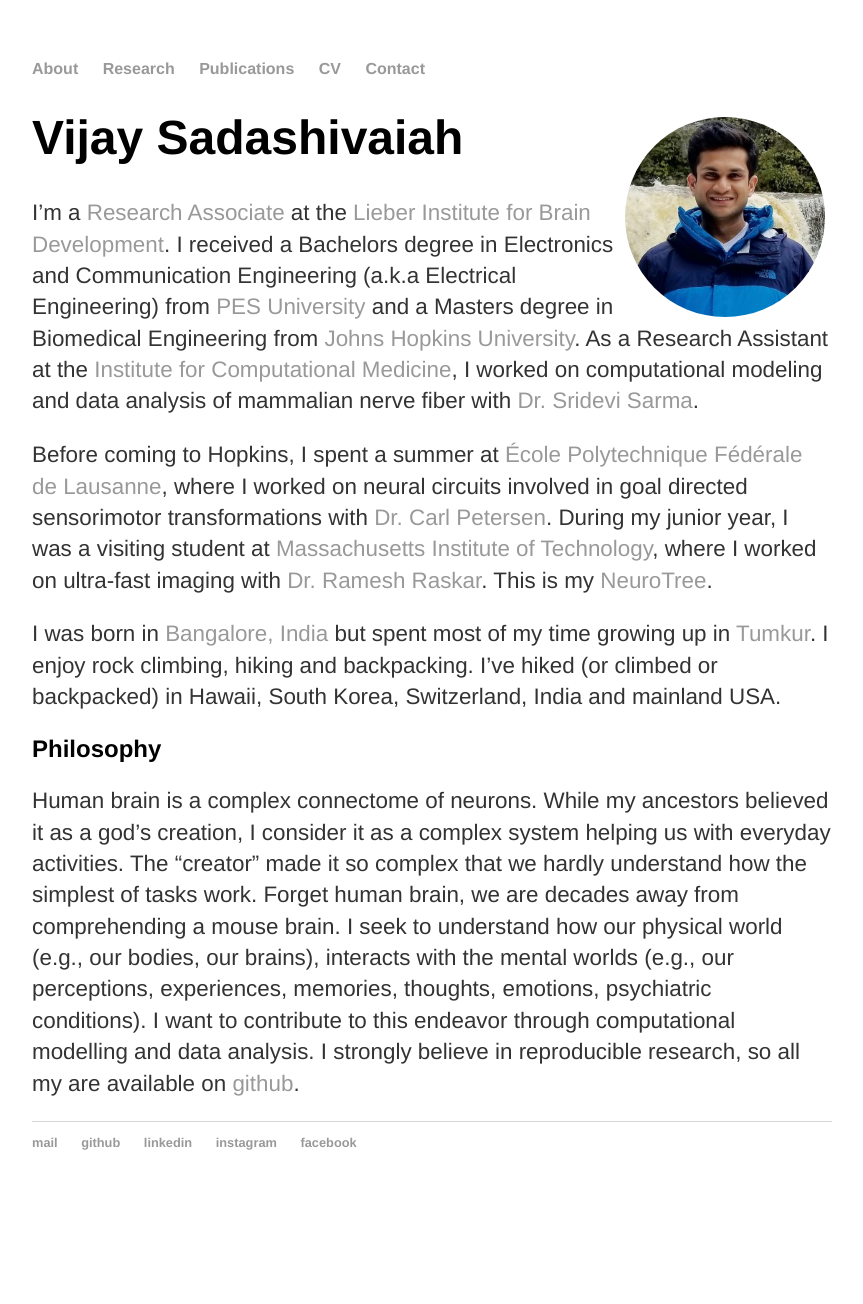
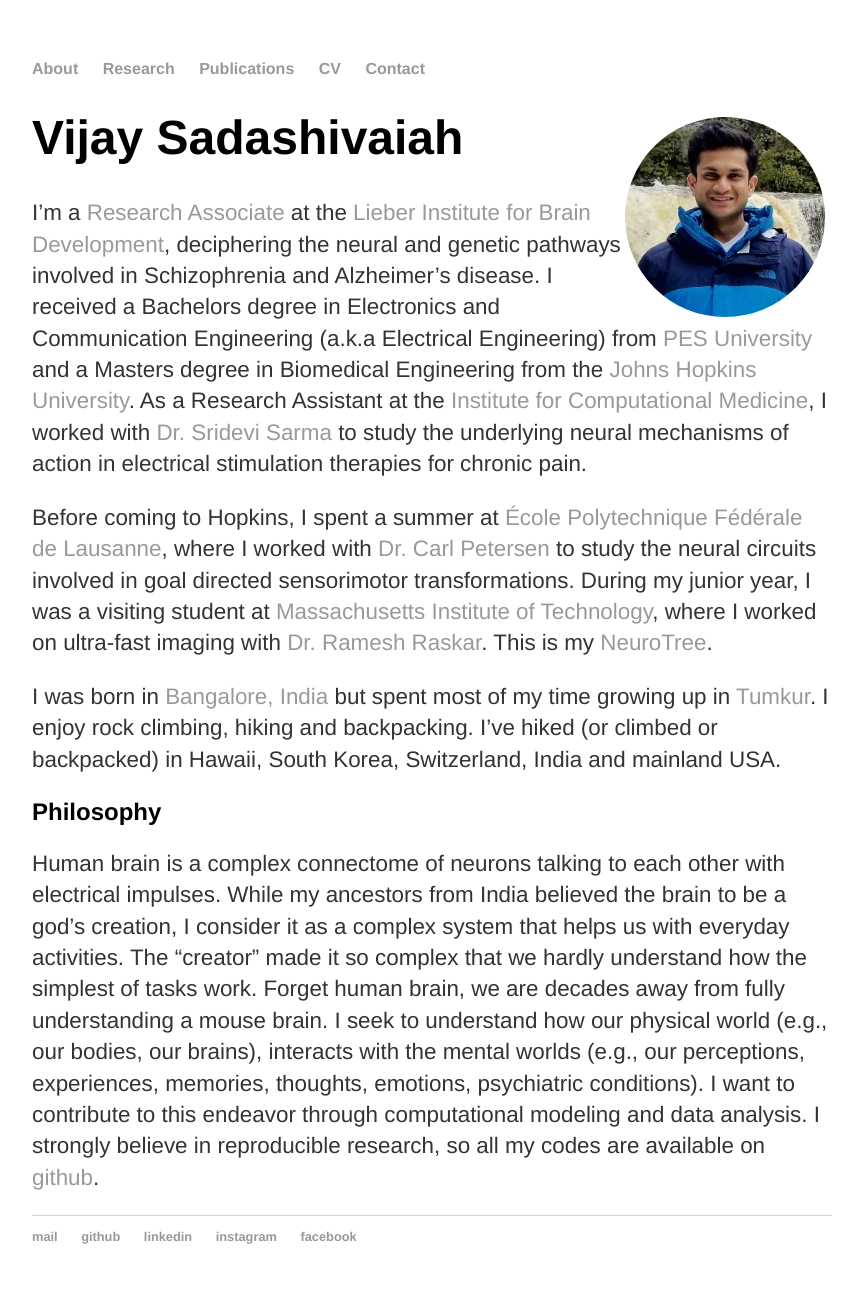
Before and after one commit to vjysd/vjysd.github.io, a Jekyll site: the page built from index.md, in a window 1280 px wide. Shown: the whole page, without its empty margins (208-1071 px from the left). Built offline with Jekyll 4.4.1, drawn with Linux system fonts in a browser that asks for light colours; comment, search, counter and statistics services are not loaded; before the commit the page ends 1210 px from its top, so only the background shows below that.

Commit message:
Updated bio

```diff
--- a/index.md
+++ b/index.md
@@ -7,12 +7,12 @@ title: Vijay Sadashivaiah
 
 # Vijay Sadashivaiah
 
-I&rsquo;m a [Research Associate](https://www.libd.org/team/vijay-sadashivaiah/) at the [Lieber Institute for Brain Development](https://www.libd.org/). I received a Bachelors degree in Electronics and Communication Engineering (a.k.a Electrical Engineering) from [PES University](https://pes.edu) and a Masters degree in Biomedical Engineering from [Johns Hopkins University](https://jhu.edu). As a Research Assistant at the [Institute for Computational Medicine](https://icm.jhu.edu), I worked on computational modeling and data analysis of mammalian nerve fiber with [Dr. Sridevi Sarma](https://sarmalab.icm.jhu.edu/people/sridevi-sarma-pi/).
+I&rsquo;m a [Research Associate](https://www.libd.org/team/vijay-sadashivaiah/) at the [Lieber Institute for Brain Development](https://www.libd.org/), deciphering the neural and genetic pathways involved in Schizophrenia and Alzheimer's disease. I received a Bachelors degree in Electronics and Communication Engineering (a.k.a Electrical Engineering) from [PES University](https://pes.edu) and a Masters degree in Biomedical Engineering from the [Johns Hopkins University](https://jhu.edu). As a Research Assistant at the [Institute for Computational Medicine](https://icm.jhu.edu), I worked with [Dr. Sridevi Sarma](https://sarmalab.icm.jhu.edu/people/sridevi-sarma-pi/) to study the underlying neural mechanisms of action in electrical stimulation therapies for chronic pain.
 
-Before coming to Hopkins, I spent a summer at [École Polytechnique Fédérale de Lausanne](https://epfl.ch), where I worked on neural circuits involved in goal directed sensorimotor transformations with [Dr. Carl Petersen](https://people.epfl.ch/carl.petersen/bio?lang=en&cvlang=en). During my junior year, I was a visiting student at [Massachusetts Institute of Technology](http://web.mit.edu/), where I worked on ultra-fast imaging with [Dr. Ramesh Raskar](http://raskar.info). This is my [NeuroTree](https://neurotree.org/neurotree/tree.php?pid=184853).
+Before coming to Hopkins, I spent a summer at [École Polytechnique Fédérale de Lausanne](https://epfl.ch), where I worked with [Dr. Carl Petersen](https://people.epfl.ch/carl.petersen/bio?lang=en&cvlang=en) to study the neural circuits involved in goal directed sensorimotor transformations. During my junior year, I was a visiting student at [Massachusetts Institute of Technology](http://web.mit.edu/), where I worked on ultra-fast imaging with [Dr. Ramesh Raskar](http://raskar.info). This is my [NeuroTree](https://neurotree.org/neurotree/tree.php?pid=184853).
 
 I was born in [Bangalore, India](https://en.wikipedia.org/wiki/Bangalore) but spent most of my time growing up in [Tumkur](https://en.wikipedia.org/wiki/Tumkur). I enjoy rock climbing, hiking and backpacking. I've hiked (or climbed or backpacked) in Hawaii, South Korea, Switzerland, India and mainland USA.
 
 ## Philosophy
 
-Human brain is a complex connectome of neurons. While my ancestors believed it as a god's creation, I consider it as a complex system helping us with everyday activities. The "creator" made it so complex that we hardly understand how the simplest of tasks work. Forget human brain, we are decades away from comprehending a mouse brain. I seek to understand how our physical world (e.g., our bodies, our brains), interacts with the mental worlds (e.g., our perceptions, experiences, memories, thoughts, emotions, psychiatric conditions). I want to contribute to this endeavor through computational modelling and data analysis. I strongly believe in reproducible research, so all my are available on [github](https://github.com/vjysd).
+Human brain is a complex connectome of neurons talking to each other with electrical impulses. While my ancestors from India believed the brain to be a god's creation, I consider it as a complex system that helps us with everyday activities. The "creator" made it so complex that we hardly understand how the simplest of tasks work. Forget human brain, we are decades away from fully understanding a mouse brain. I seek to understand how our physical world (e.g., our bodies, our brains), interacts with the mental worlds (e.g., our perceptions, experiences, memories, thoughts, emotions, psychiatric conditions). I want to contribute to this endeavor through computational modeling and data analysis. I strongly believe in reproducible research, so all my codes are available on [github](https://github.com/vjysd).
```
